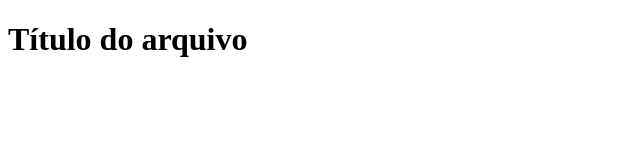
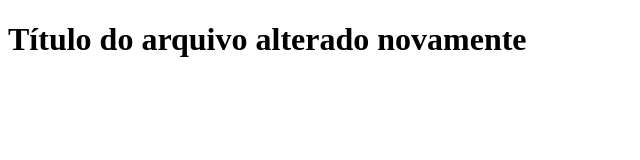
Before and after one commit to laurosantosbr/meu_projeto_versionado, a plain HTML site: page index.html in a window 1280 px wide. Shown: the whole page, without its empty margins (0-640 px from the left). Drawn offline with Linux system fonts and the light colour scheme.

Commit message:
atualizando

```diff
--- a/index.html
+++ b/index.html
@@ -7,6 +7,6 @@
     <title>Document</title>
 </head>
 <body>
-    <h1>Título do arquivo</h1>
+    <h1>Título do arquivo alterado novamente</h1>
 </body>
 </html>
```
